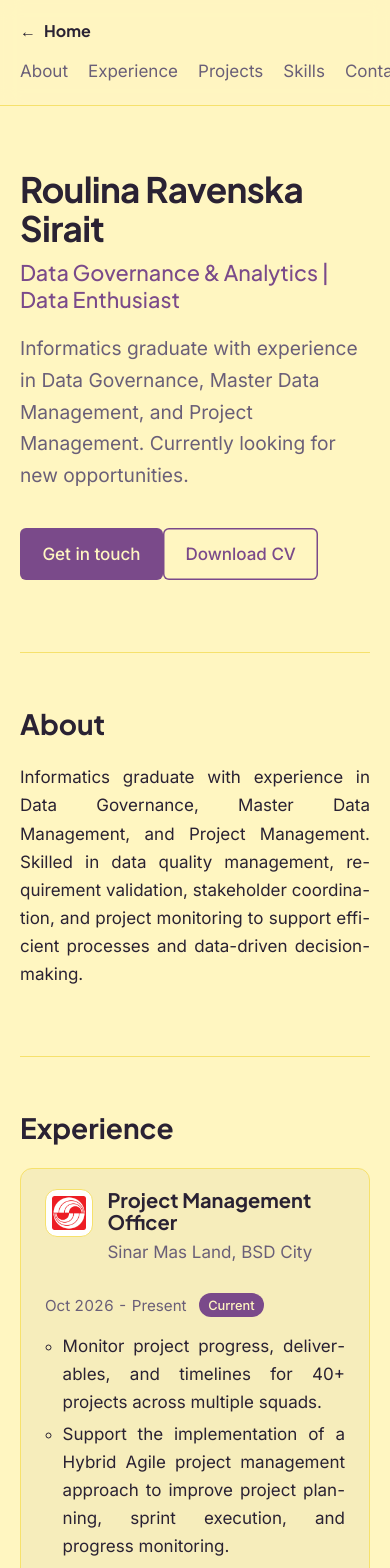
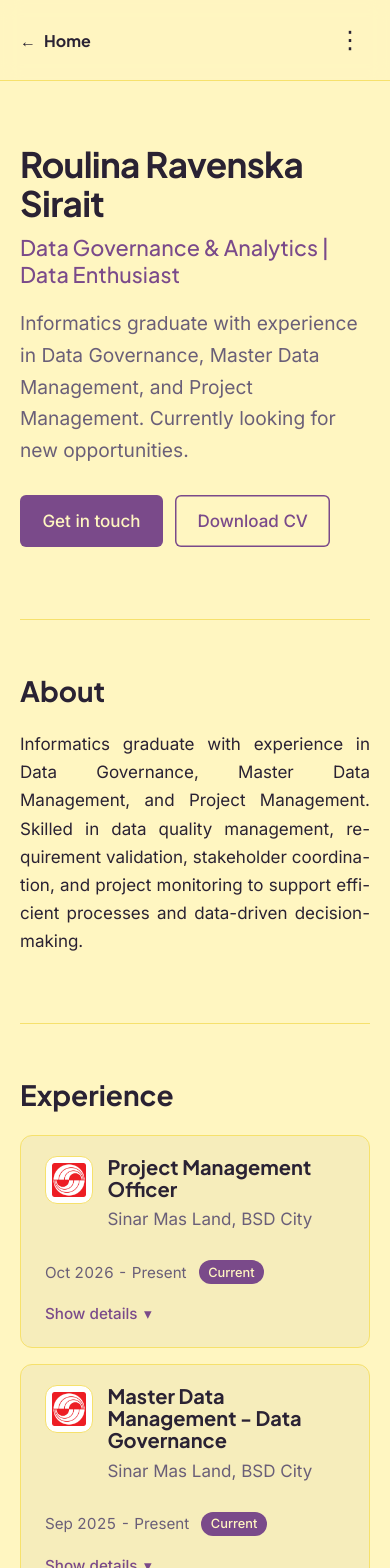
Before and after one commit to ravensname/portofolio, a React (Vite) app: page /#/portfolio in a window 390 px wide. Shown: the top 1568 px of the page. Built offline with nearby package versions, Linux system fonts and the light colour scheme.

Commit message:
Fix error in About Section, and Improve Experience, Projects, and Contact Section

```diff
--- a/src/App.css
+++ b/src/App.css
@@ -47,12 +47,13 @@ p { margin: 0 0 0.75rem; max-width: 62ch; }
 .intro { font-size: 1.2rem; color: var(--muted); margin-bottom: 1.75rem; }
 
 .button { display: inline-block; padding: 0.75rem 1.4rem; border-radius: 6px; background: var(--accent); color: var(--accent-text); font-weight: 500; font-family: inherit; font-size: inherit; line-height: inherit; text-decoration: none; border: none; cursor: pointer; appearance: none; }
+button.button { border: 0; font: inherit; font-weight: 500; cursor: pointer; }
 .button:hover { filter: brightness(1.08); }
 .button.ghost { background: transparent; color: var(--accent); box-shadow: inset 0 0 0 1.5px var(--accent); margin-left: 0.5rem; }
 .button.ghost:hover { background: var(--accent); color: var(--accent-text); filter: none; }
 
-.jobs { list-style: none; margin: 0; padding: 0; display: grid; gap: 1rem; }
-.job-card { padding: 1.25rem 1.5rem; border: 1px solid var(--line); border-radius: 12px; background: color-mix(in srgb, var(--text) 4%, transparent); }
+.jobs { list-style: none; margin: 0; padding: 0; display: grid; grid-template-columns: minmax(0, 1fr); gap: 1rem; }
+.job-card { min-width: 0; padding: 1.25rem 1.5rem; border: 1px solid var(--line); border-radius: 12px; background: color-mix(in srgb, var(--text) 4%, transparent); }
 .job-head { display: flex; align-items: flex-start; gap: 0.9rem; margin-bottom: 0.9rem; }
 .job-title { flex: 1; min-width: 0; }
 .logo { flex: none; width: 48px; height: 48px; border-radius: 12px; background: #fff; border: 1px solid var(--line); display: grid; place-items: center; overflow: hidden; font: 800 1rem var(--display); color: #2a2233; }
@@ -65,14 +66,25 @@ p { margin: 0 0 0.75rem; max-width: 62ch; }
 .job-card ul li { padding-bottom: 0.25rem; }
 
 section { padding: 3.5rem 0; }
-.projects li { display: grid; grid-template-columns: 8rem 1fr; gap: 1rem; padding: 1.5rem 0; }
-.projects .year { white-space: nowrap; }
-.projects li > div > p:first-of-type {
-  text-align: justify;
-  hyphens: auto;
-  max-width: none;
+
+.projects { list-style: none; margin: 0; padding: 0; display: grid; grid-template-columns: minmax(0, 1fr); gap: 1rem; }
+.project-card { min-width: 0; padding: 1.25rem 1.5rem; border: 1px solid var(--line); border-radius: 12px; background: color-mix(in srgb, var(--text) 4%, transparent); transition: transform 0.2s ease, border-color 0.2s ease; }
+.project-card:hover { transform: translateY(-3px); border-color: var(--accent); }
+.project-head { display: flex; justify-content: space-between; align-items: baseline; gap: 1rem; margin-bottom: 0.6rem; }
+.project-head .year { color: var(--muted); font-size: 0.95rem; white-space: nowrap; }
+.project-desc { max-width: none; margin-bottom: 0.9rem; }
+.project-card .chips { margin-bottom: 0.9rem; }
+.project-card .links { margin: 0; }
+.project-card { transition: transform 0.2s ease, border-color 0.2s ease, box-shadow 0.2s ease; }
+@media (min-width: 600px) {
+  .project-desc { text-align: justify; hyphens: auto; }
 }
-.projects li:first-child { padding-top: 0; }
+
+@media (prefers-reduced-motion: reduce) {
+  .project-card { transition: none; }
+  .project-card:hover { transform: none; }
+}
+
 .year { color: var(--muted); font-variant-numeric: tabular-nums; }
 .tech { color: var(--muted); font-size: 0.95rem; }
 .links { display: flex; gap: 1.25rem; flex-wrap: wrap; }
@@ -156,9 +168,71 @@ section + section {
 
 footer { padding: 2rem 0 3rem; color: var(--muted); font-size: 0.95rem; }
 
+.menu-btn { display: none; }
+
 @media (max-width: 520px) {
-  .projects li, .skills div, .jobs > li { grid-template-columns: 1fr; gap: 0.25rem; }
-  .button.ghost { margin: 0.5rem 0 0; }
+  .nav { position: relative; flex-wrap: nowrap; }
+
+  .menu-btn {
+    display: grid; place-items: center;
+    width: 40px; height: 40px;
+    font-size: 1.5rem; line-height: 1;
+    border: 0; border-radius: 8px;
+    background: transparent; color: var(--text); cursor: pointer;
+  }
+
+  .nav nav {
+    display: none;
+    position: absolute; top: 100%; right: 0;
+    flex-direction: column; gap: 0;
+    min-width: 11rem; padding: 0.5rem;
+    background: var(--bg);
+    border: 1px solid var(--line); border-radius: 12px;
+    box-shadow: 0 8px 24px color-mix(in srgb, var(--text) 15%, transparent);
+  }
+  .nav nav.open { display: flex; }
+  .nav nav a { padding: 0.6rem 0.75rem; border-radius: 8px; }
+  .nav nav a:hover { background: color-mix(in srgb, var(--text) 8%, transparent); }
+
   .job-head { flex-wrap: wrap; }
-  .period { width: 100%; flex-direction: row; align-items: center; gap: 0.75rem; }
+  .job-title { flex: 1 1 0; min-width: 0; }
+  .period { order: 3; width: 100%; flex-direction: row; align-items: center; justify-content: flex-start; gap: 0.75rem; }
+
+  html { scroll-padding-top: 5rem; }
 }
+
+.toggle { display: none; }
+
+@media (max-width: 520px) {
+  .toggle {
+    display: inline-flex; align-items: center; gap: 0.4rem;
+    font: inherit; font-weight: 500; font-size: 0.95rem;
+    padding: 0; border: 0; background: transparent;
+    color: var(--accent); cursor: pointer;
+  }
+  .toggle::after { content: '▾'; transition: transform 0.2s ease; }
+  .job-card.open .toggle::after { transform: rotate(180deg); }
+  .job-card:not(.open) .job-card-list,
+  .job-card:not(.open) > ul { display: none; }
+  .job-card.open > ul { margin-top: 0.75rem; }
+}
+
+@media (max-width: 600px) {
+  .skill-grid { grid-template-columns: minmax(0, 1fr); }
+  .skill-card { padding: 1rem; }
+}
+
+.chips span { border-radius: 14px; }
+
+.job-card { transition: transform 0.2s ease, border-color 0.2s ease, box-shadow 0.2s ease; }
+
+.job-card:hover,
+.job-card.open {
+  transform: translateY(-3px);
+  border-color: var(--accent);
+}
+
+@media (prefers-reduced-motion: reduce) {
+  .job-card { transition: none; }
+  .job-card:hover, .job-card.open { transform: none; }
+}
--- a/src/pages/Portfolio.jsx
+++ b/src/pages/Portfolio.jsx
@@ -1,15 +1,19 @@
-import { useEffect } from 'react'
+import { useEffect, useState } from 'react'
 import { Link } from 'react-router-dom'
 import { profile, about, experience, projects, skills, cvUrl } from '../data'
 import useViewNavigate from '../useViewNavigate'
 
 export default function Portfolio() {
   const go = useViewNavigate()
+  const [open, setOpen] = useState(false)
+  const [openJobs, setOpenJobs] = useState({})
+  const toggleJob = (key) => setOpenJobs((s) => ({ ...s, [key]: !s[key] }))
 
   useEffect(() => { window.scrollTo({ top: 0, behavior: 'instant' }) }, [])
 
   const goTo = (id) => (e) => {
     e.preventDefault()
+    setOpen(false)
     document.getElementById(id)?.scrollIntoView({ behavior: 'smooth' })
   }
 
@@ -17,14 +21,26 @@ export default function Portfolio() {
     <>
       <header className="site-header">
         <div className="wrap nav">
-          <Link to="/" className="back" onClick={go('/')}><span aria-hidden="true">←</span> Home</Link>
-          <nav>
+          <Link to="/" className="back" onClick={go('/')}>
+            <span aria-hidden="true">←</span> Home
+          </Link>
+
+          <nav className={open ? 'open' : ''}>
             {['about', 'experience', 'projects', 'skills', 'contact'].map((id) => (
               <a key={id} href={`#${id}`} onClick={goTo(id)}>
                 {id[0].toUpperCase() + id.slice(1)}
               </a>
             ))}
           </nav>
+
+          <button
+            className="menu-btn"
+            aria-label="Menu"
+            aria-expanded={open}
+            onClick={() => setOpen(!open)}
+          >
+            ⋮
+          </button>
         </div>
       </header>
 
@@ -34,6 +50,7 @@ export default function Portfolio() {
           <p className="role">{profile.role}</p>
           <p className="intro">{profile.intro}</p>
 
+          <div className="actions">
             <button
               className="button"
               onClick={() => {
@@ -48,6 +65,7 @@ export default function Portfolio() {
             <a className="button ghost" href={cvUrl} download>
               Download CV
             </a>
+          </div>
         </section>
 
         <section id="about">
@@ -60,8 +78,11 @@ export default function Portfolio() {
         <section id="experience">
           <h2>Experience</h2>
           <ul className="jobs">
-            {experience.map((job) => (
-              <li className="job-card" key={job.period + job.title}>
+            {experience.map((job) => {
+              const key = job.period + job.title
+              const isOpen = !!openJobs[key]
+              return (
+                <li className={`job-card ${isOpen ? 'open' : ''}`} key={key}>
                   <div className="job-head">
                     <div className="logo">
                       {job.logo ? (
@@ -79,13 +100,23 @@ export default function Portfolio() {
                       {job.current && <span className="current">Current</span>}
                     </div>
                   </div>
+
+                  <button
+                    className="toggle"
+                    aria-expanded={isOpen}
+                    onClick={() => toggleJob(key)}
+                  >
+                    {isOpen ? 'Hide details' : 'Show details'}
+                  </button>
+
                   <ul>
                     {job.points.map((point) => (
                       <li key={point}>{point}</li>
                     ))}
                   </ul>
                 </li>
-            ))}
+              )
+            })}
           </ul>
         </section>
 
@@ -93,17 +124,19 @@ export default function Portfolio() {
           <h2>Projects</h2>
             <ul className="projects">
               {projects.map((p) => (
-              <li key={p.title}>
+                <li className="project-card" key={p.title}>
+                  <div className="project-head">
+                    <h3>{p.title}</h3>
                     <span className="year">{p.year}</span>
-                <div>
-                  <h3>{p.title}</h3>
-                  <p>{p.description}</p>
-                  <p className="tech">{p.tech.join(', ')}</p>
+                  </div>
+                  <p className="project-desc">{p.description}</p>
+                  <div className="chips">
+                    {p.tech.map((t) => <span key={t}>{t}</span>)}
+                  </div>
                   <p className="links">
                     {p.demo && <a href={p.demo}>Live demo</a>}
                     {p.code && <a href={p.code}>Source code</a>}
                   </p>
-                </div>
                 </li>
               ))}
             </ul>
@@ -127,7 +160,7 @@ export default function Portfolio() {
 
         <section id="contact">
           <h2>Contact</h2>
-          <p>The quickest way to reach me is email.</p>
+          <p>Open to full-time roles related in Data, Engineering, Analytics. Contact me through LinkedIn or Email.</p>
           <p className="links">
             <a href={`mailto:${profile.email}`}>{profile.email}</a>
             <a href={profile.github}>GitHub</a>
```
Also changed, not shown: 1 other file (tests, documents, lock files or other folders). Lines whose indentation alone changed are shown as unchanged.
